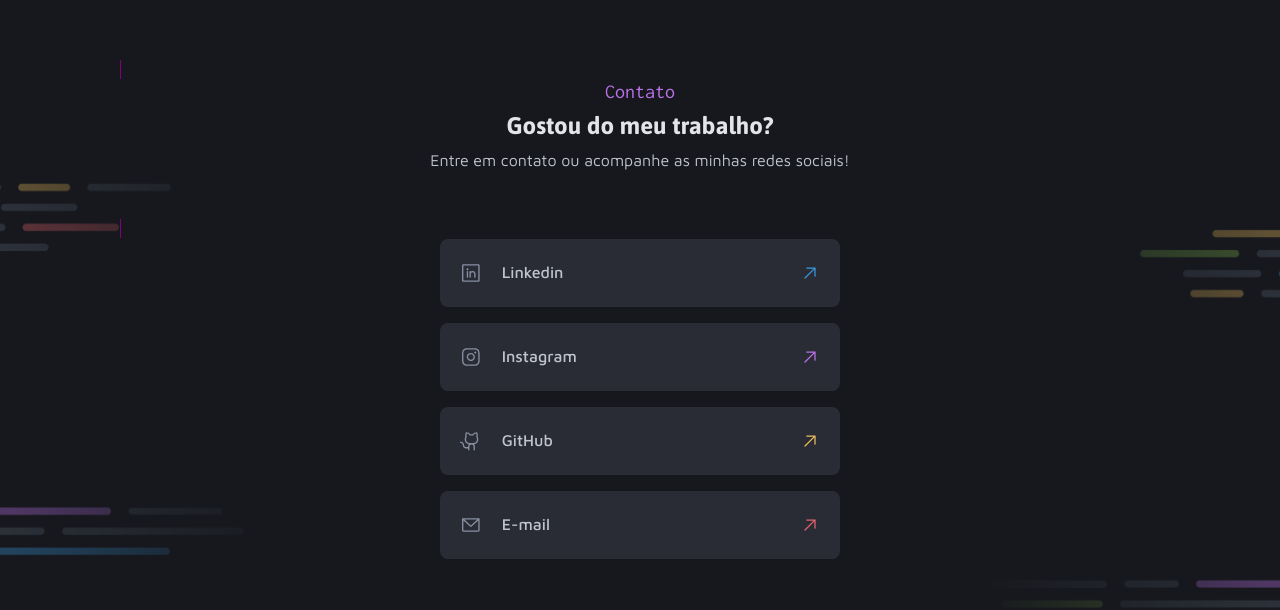
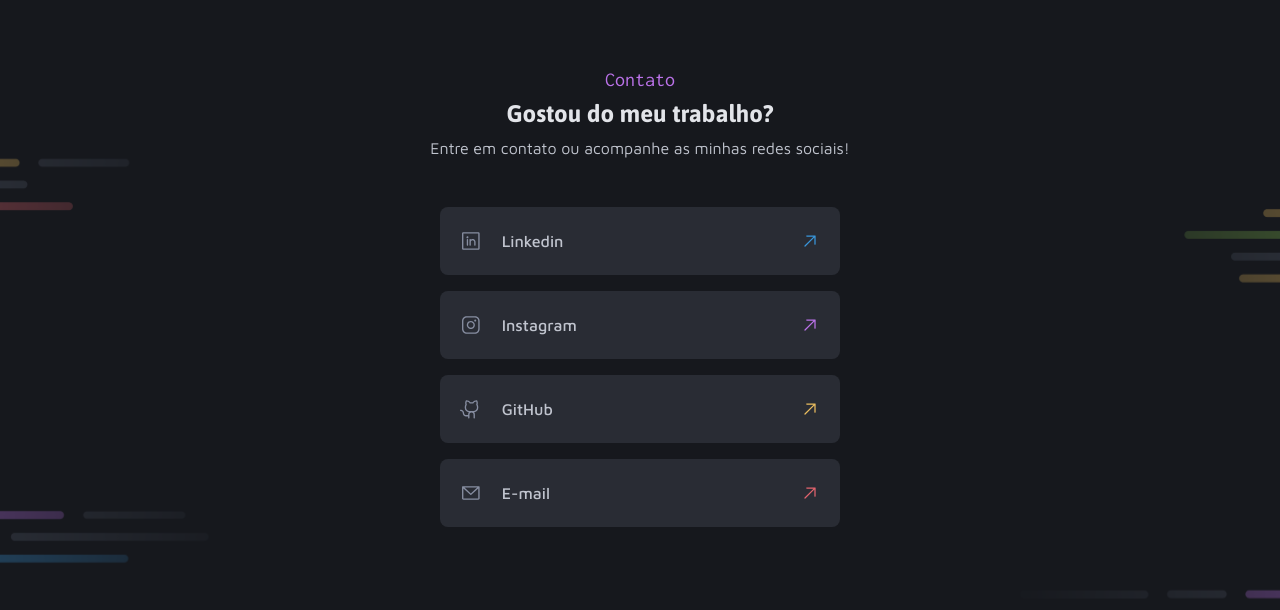
Before and after one commit to Elly-GB/portfolio.dev, a plain HTML site: page index.html in a window 1280 px wide. Shown: the part 2190-2800 px from the top of the page. Drawn offline with Linux system fonts and the light colour scheme; a web font is replaced by a local one.

Commit message:
Final for now <3

```diff
--- a/styles/footer.css
+++ b/styles/footer.css
@@ -1,12 +1,11 @@
 footer {
   padding: 128px 120px 180px;
   background-image: url(../assets/Background_Contacts.png);
-  background-size: contain;
+  background-size: cover;
   background-position: center;
 }
 
 articlel {
-  border: solid 1px purple;
   h4 {
     display: flex;
     justify-content: center;
--- a/styles/utility.css
+++ b/styles/utility.css
@@ -25,6 +25,7 @@
 }
 
 .divs {
+  border: 2px solid rgba(128, 128, 128, 0);
   display: flex;
   flex-direction: column;
   align-items: center;
```
